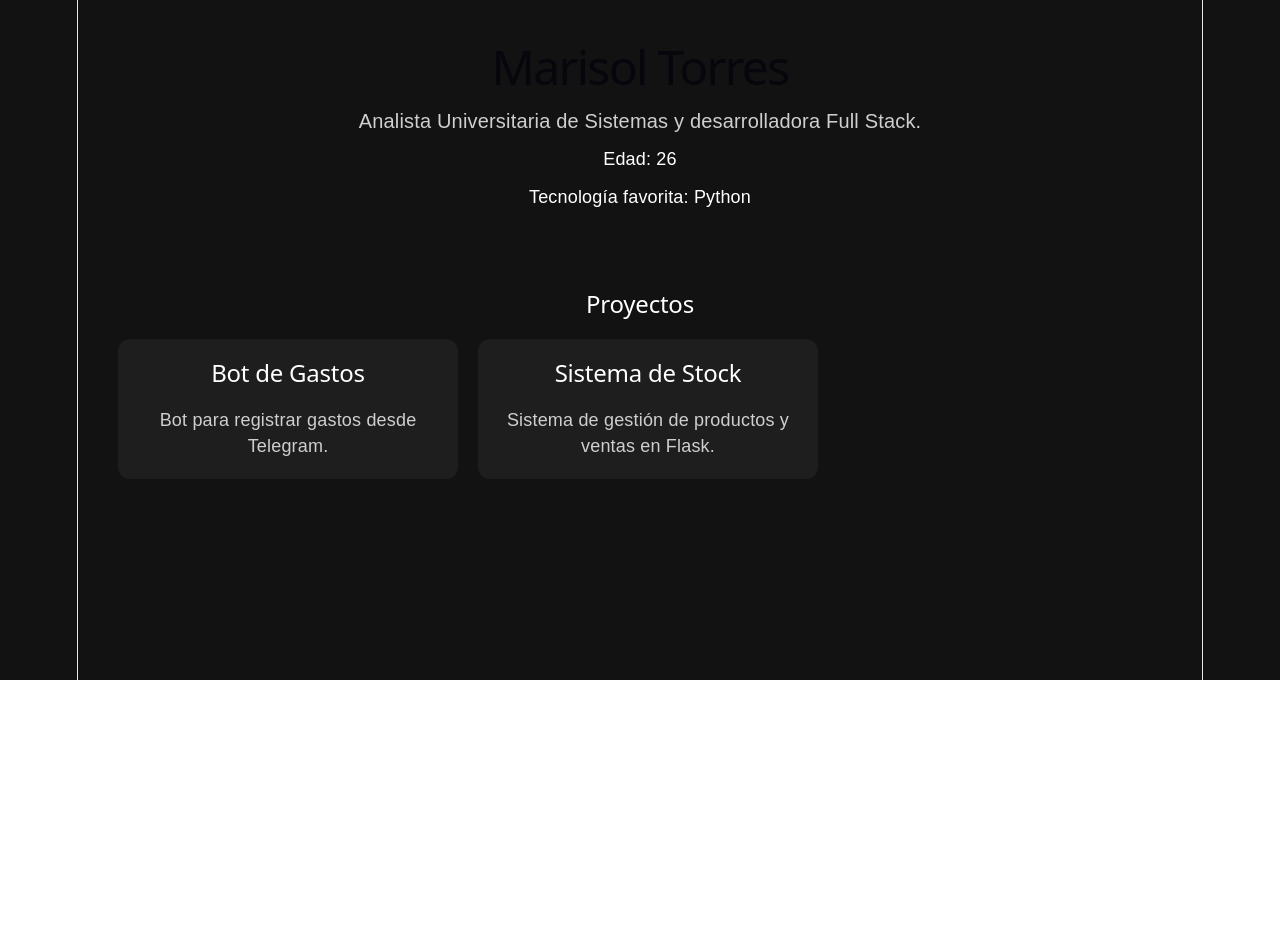
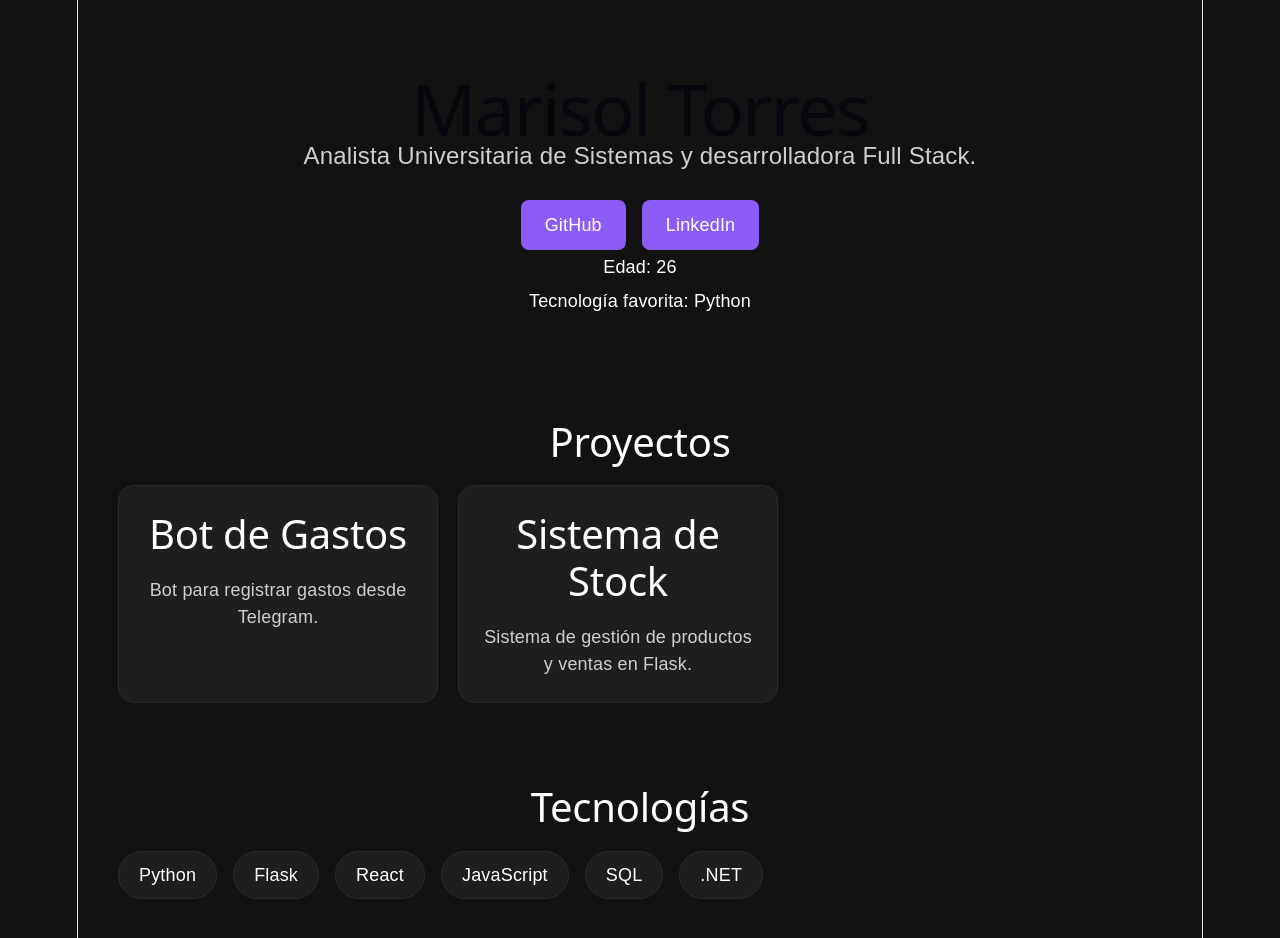
Before and after one commit to marisoltorres99/portfolio-web, a React (Vite) app: page / in a window 1280 px wide. Shown: the part 120-1058 px from the top of the page. Before the commit the page ends 800 px from the top, so only its background shows below. Built offline with nearby package versions, Linux system fonts and the light colour scheme.

Commit message:
mejoras visuales

```diff
--- a/src/App.css
+++ b/src/App.css
@@ -1,7 +1,23 @@
+* {
+  box-sizing: border-box;
+}
+
 body {
   margin: 0;
   background-color: #121212;
   font-family: Arial, Helvetica, sans-serif;
+}
+
+.main-container {
+  max-width: 1200px;
+  margin: 0 auto;
+}
+
+.projects-section h2,
+.tech-section h2 {
+  color: white;
+  font-size: 40px;
+  margin-bottom: 30px;
 }
 
 .projects-section {
@@ -18,3 +34,29 @@ body {
   gap: 20px;
   flex-wrap: wrap;
 }
+
+.tech-section {
+  padding: 40px;
+}
+
+.tech-section h2 {
+  color: white;
+  margin-bottom: 20px;
+}
+
+.tech-container {
+  display: flex;
+  gap: 16px;
+  flex-wrap: wrap;
+}
+
+.tech-container span {
+  background-color: #1e1e1e;
+  color: white;
+
+  padding: 10px 20px;
+
+  border-radius: 999px;
+
+  border: 1px solid #2c2c2c;
+}
--- a/src/App.jsx
+++ b/src/App.jsx
@@ -23,6 +23,7 @@ function App() {
 
       <Navbar />
 
+        <main className="main-container">
           <Hero
             nombre="Marisol Torres"
             descripcion="Analista Universitaria de Sistemas y desarrolladora Full Stack."
@@ -46,6 +47,23 @@ function App() {
             </div>
           </section>
 
+          <section id="tecnologias" className="tech-section">
+
+            <h2>Tecnologías</h2>
+
+            <div className="tech-container">
+
+              <span>Python</span>
+              <span>Flask</span>
+              <span>React</span>
+              <span>JavaScript</span>
+              <span>SQL</span>
+              <span>.NET</span>
+
+            </div>
+
+          </section>
+      </main>
     </div>
   )
 }
--- a/src/components/Hero.css
+++ b/src/components/Hero.css
@@ -1,22 +1,57 @@
 .hero {
-  padding: 40px;
-  color: white;
-
   display: flex;
   flex-direction: column;
   align-items: center;
 
-  gap: 12px;
+  text-align: center;
+
+  color: white;
+
+  padding: 80px 40px 60px;
 }
 
 .hero-title {
-  font-size: 48px;
-  margin-bottom: 16px;
+  font-size: 72px;
+  margin-bottom: 12px;
 }
 
 .hero-description {
-  font-size: 20px;
+  font-size: 24px;
   color: #cfcfcf;
+
   max-width: 700px;
-  text-align: center;
+
+  line-height: 1.6;
+
+  margin-bottom: 8px;
 }
+
+.hero p {
+  margin: 4px 0;
+}
+
+.hero-buttons {
+  display: flex;
+
+  gap: 16px;
+
+  margin-top: 20px;
+}
+
+.hero-buttons a {
+  background-color: #8b5cf6;
+  color: white;
+
+  padding: 12px 24px;
+
+  border-radius: 8px;
+
+  text-decoration: none;
+
+  transition: 0.3s;
+}
+
+.hero-buttons a:hover {
+  background-color: #7c3aed;
+  transform: translateY(-2px);
+}
--- a/src/components/Hero.jsx
+++ b/src/components/Hero.jsx
@@ -12,6 +12,14 @@ function Hero({ nombre, descripcion, edad, tecnologia }) {
         {descripcion}
       </p>
 
+      <div className="hero-buttons">
+
+        <a href="https://github.com/" target="_blank">GitHub</a>
+
+        <a href="https://linkedin.com/" target="_blank">LinkedIn</a>
+
+      </div>
+
       <p>
         Edad: {edad}
       </p>
--- a/src/components/Navbar.css
+++ b/src/components/Navbar.css
@@ -1,11 +1,20 @@
 .navbar {
+  position: sticky;
+  top: 0;
+
+  z-index: 1000;
+
   display: flex;
   justify-content: space-between;
   align-items: center;
 
   padding: 20px 40px;
 
-  background-color: #1e1e1e;
+  background-color: rgba(30, 30, 30, 0.9);
+
+  backdrop-filter: blur(10px);
+
+  border-bottom: 1px solid #2c2c2c;
 }
 
 .navbar-logo {
--- a/src/components/ProjectCard.css
+++ b/src/components/ProjectCard.css
@@ -1,15 +1,31 @@
 .project-card {
   background-color: #1e1e1e;
-  padding: 20px;
-  border-radius: 12px;
-  width: 300px;
+
+  padding: 24px;
+
+  border-radius: 16px;
+
+  width: 320px;
+
   color: white;
+
+  border: 1px solid #2c2c2c;
+
+  transition: 0.3s;
+}
+
+.project-card:hover {
+  transform: translateY(-5px);
+
+  border-color: #8b5cf6;
 }
 
 .project-card h2 {
-  margin-bottom: 10px;
+  margin-bottom: 12px;
 }
 
 .project-card p {
   color: #cfcfcf;
+
+  line-height: 1.5;
 }
```
Lines whose indentation alone changed are shown as unchanged.
